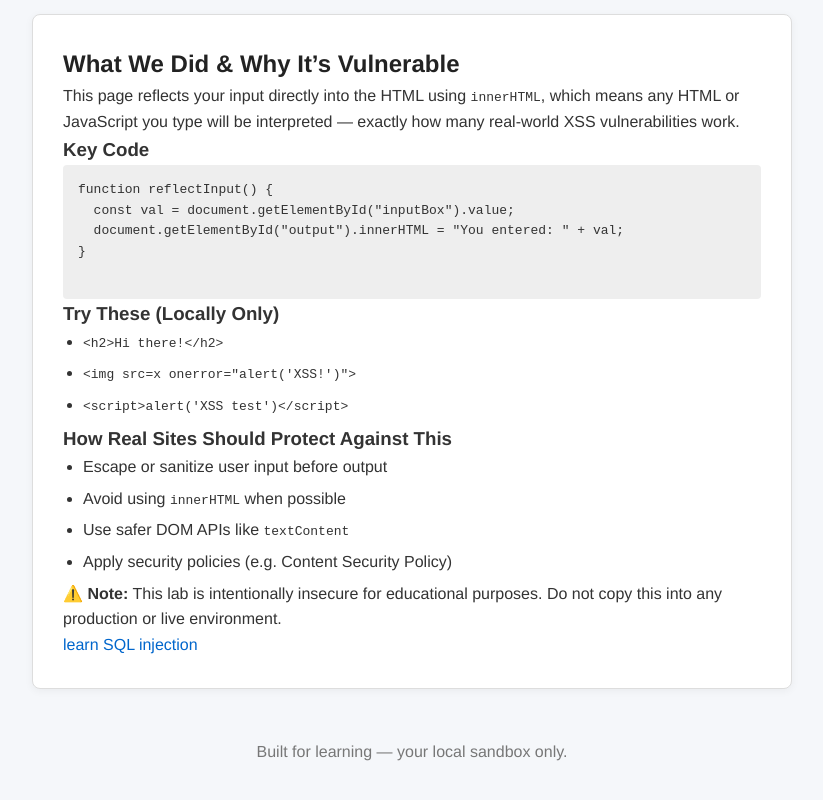
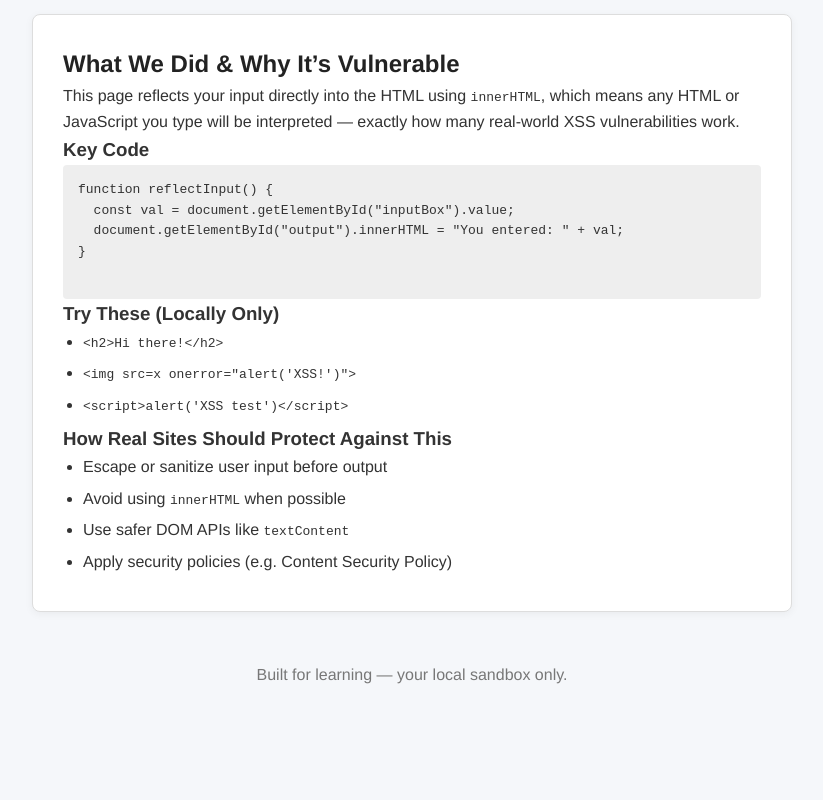
Before and after one commit to stirlinggee-crypto/xss, a plain HTML site: page index.html in a window 1280 px wide. Shown: the part 552-1352 px from the top of the page, without its empty margins (228-1051 px from the left). After the commit the page ends 1279 px from the top, so only its background shows below. Drawn offline with Linux system fonts and the light colour scheme.

Commit message:
Update index.html

```diff
--- a/index.html
+++ b/index.html
@@ -151,9 +151,6 @@ function reflectInput() {
         <li>Use safer DOM APIs like <code>textContent</code></li>
         <li>Apply security policies (e.g. Content Security Policy)</li>
       </ul>
-
-      <p><strong>⚠️ Note:</strong> This lab is intentionally insecure for educational purposes. Do not copy this into any production or live environment.</p>
-      <a href="https://stirlinggee-crypto.github.io/sql_experament">learn SQL injection</a>
     </div>
 
     <footer>
```
